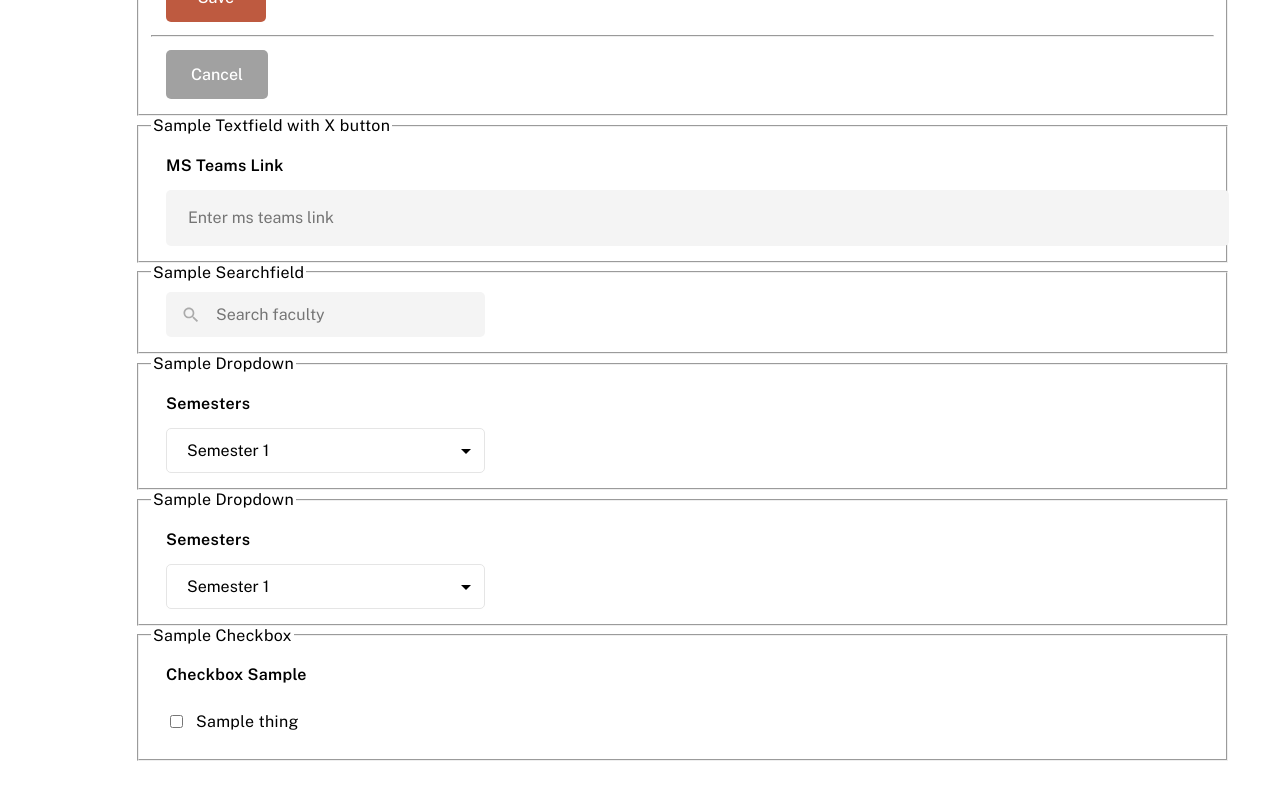
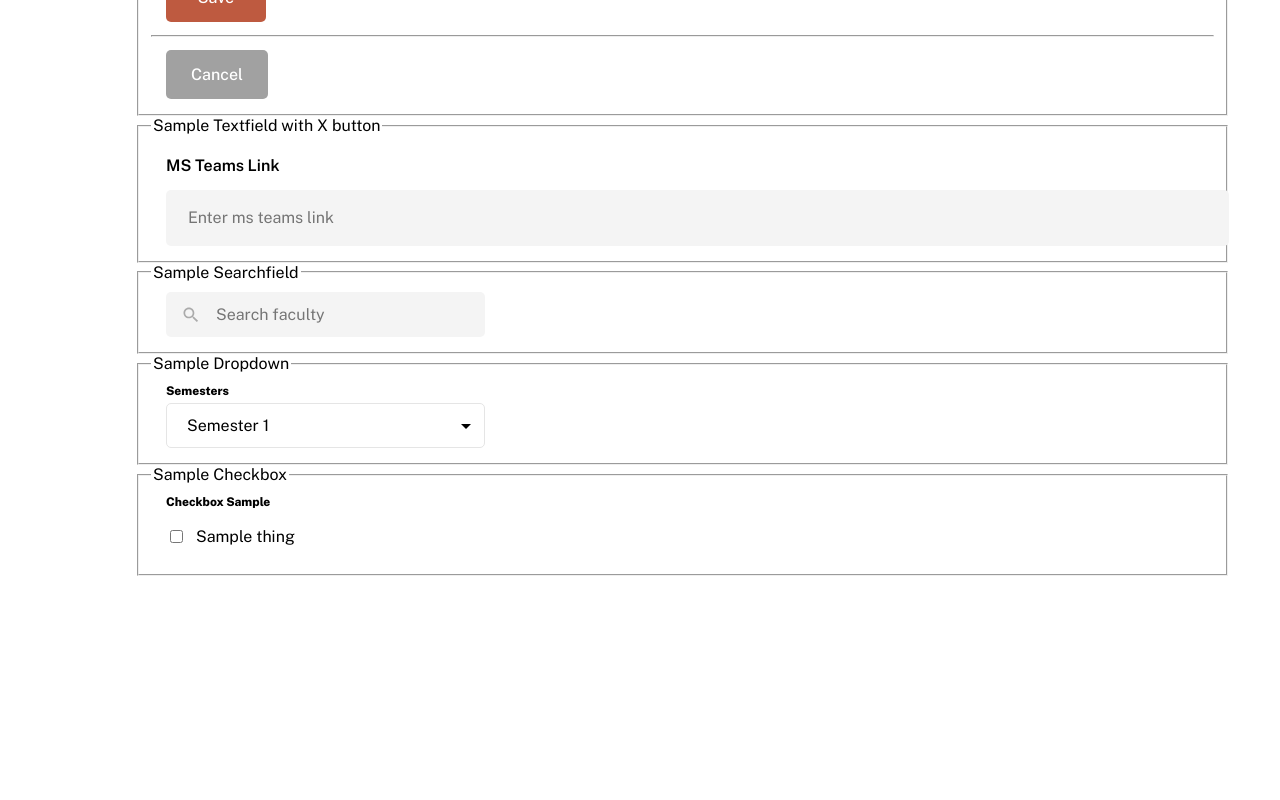
Before and after one commit to eroldramos/wfarproject, a React (Create React App) app in the folder frontend/: page /sample in a window 1280 px wide. Shown: the part 826-1626 px from the top of the page. After the commit the page ends 1452 px from the top, so only its background shows below. Built offline with nearby package versions, Linux system fonts and the light colour scheme.

Commit message:
Remove width and height property and switched to size and type

```diff
--- a/frontend/src/components/Sample/Sample.js
+++ b/frontend/src/components/Sample/Sample.js
@@ -1,7 +1,7 @@
 import { Fragment, useState } from "react";
 import TextField from "../UI/FormControl/InputField/TextField";
 import DateField from "../UI/FormControl/InputField/DateField";
-import SearchField from "../UI/FormControl/InputField/SearchField";
+import SearchField from "../UI/FormControl/SearchField/SearchField";
 import DropdownField from "../UI/FormControl/DropdownField/DropdownField";
 import Button from "../UI/FormControl/Button/Button";
 import Checkbox from "../UI/FormControl/Checkbox/Checkbox";
@@ -171,8 +171,8 @@ function Sample() {
                     labelName="search"
                     inputName="search"
                     placeholder="Search faculty"
-                    width="rg"
-                    height="th" /*th - table height; fh - form height*/
+                    size="rg"
+                    type="filter"
                 />
 
             </fieldset>
@@ -185,23 +185,8 @@ function Sample() {
                     labelName="Semesters"
                     onChange={myFunction}
                     options={SAMPLE_OPTIONS}
-                    width="rg"
-                    height="th" /*th - table height; fh - form height*/
-                />
-
-            </fieldset>
-
-
-            <fieldset>
-                <legend>Sample Dropdown</legend>
-                <DropdownField
-                    id="sample"
-                    name="sample"
-                    labelName="Semesters"
-                    onChange={myFunction}
-                    options={SAMPLE_OPTIONS}
-                    width="rg"
-                    height="th" /*th - table height; fh - form height*/
+                    size="rg"
+                    type="filter"
                 />
 
             </fieldset>
@@ -215,6 +200,7 @@ function Sample() {
                     label="Checkbox Sample"
                     labelName="Sample thing"
                     onChange={myFunctionCheckbox}
+                    type="filter"
                 />
 
             </fieldset>
--- a/frontend/src/components/UI/FormControl/Checkbox/Checkbox.js
+++ b/frontend/src/components/UI/FormControl/Checkbox/Checkbox.js
@@ -2,7 +2,7 @@ import styles from './Checkbox.module.css';
 
 const DropdownField = (props) => {
     return (
-        <div className={styles["form-control"]}>
+        <div className={styles["form-control"] + " " + styles[props.type]}>
             <label className={styles["title"]}>{props.label}</label>
             <div className={styles["container"]}>
                 <input id={props.id} type="checkbox" value={props.value} onChange={props.onChange} />
--- a/frontend/src/components/UI/FormControl/Checkbox/Checkbox.module.css
+++ b/frontend/src/components/UI/FormControl/Checkbox/Checkbox.module.css
@@ -6,9 +6,9 @@
 
 .form-control .title {
     font-style: normal;
-    font-weight: 600;
-    font-size: 1em;
-    margin: 15px 0;
+    font-weight: 800;
+    font-size: .75em;
+    margin: 5px 0;
     display: block;
 }
 
@@ -23,6 +23,18 @@
     font-weight: 400;
 }
 
+.form-control.filter .title {
+    font-weight: 800;
+    font-size: .75em;
+    margin: 5px 0;
+}
+
+.form-control.form .title {
+    font-weight: 600;
+    font-size: 1em;
+    margin: 15px 0;
+}
+
 @media only screen and (max-width: 768px) {
     .form-control {
         width: 100% !important;
--- a/frontend/src/components/UI/FormControl/DropdownField/DropdownField.js
+++ b/frontend/src/components/UI/FormControl/DropdownField/DropdownField.js
@@ -2,7 +2,7 @@ import styles from './DropdownField.module.css';
 
 const DropdownField = (props) => {
     return (
-        <div className={styles["form-control"] + " " + styles[props.width] + " " + styles[props.height]}>
+        <div className={styles["form-control"] + " " + styles[props.type] + " " + styles[props.size]}>
             <label htmlFor={props.id}>{props.labelName}</label>
             <select className={styles["form-control"]} onChange={props.onChange}>
                 {props.options.map(option => {
--- a/frontend/src/components/UI/FormControl/DropdownField/DropdownField.module.css
+++ b/frontend/src/components/UI/FormControl/DropdownField/DropdownField.module.css
@@ -18,9 +18,21 @@
 
 .form-control label {
     font-style: normal;
+    font-weight: 800;
+    font-size: .75em;
+    margin: 15px 0;
+    display: block;
+}
+
+.form-control.filter label {
+    font-weight: 800;
+    font-size: .75em;
+    margin: 5px 0;
+}
+
+.form-control.form label {
     font-weight: 600;
     font-size: 1em;
-    display: block;
     margin: 15px 0;
 }
 
@@ -57,12 +69,12 @@
     box-shadow: 0px 0px 15px rgba(0, 0, 0, 0.05);
 }
 
-.form-control.th select {
+.form-control.filter select {
     height: 45px;
     background-position-y: 10px;
 }
 
-.form-control.fh select {
+.form-control.form select {
     height: 56px;
     background-position-y: 16px;
 }
--- a/frontend/src/components/UI/FormControl/InputField/SearchField.js
+++ b/frontend/src/components/UI/FormControl/SearchField/SearchField.js
@@ -2,7 +2,7 @@ import styles from "./SearchField.module.css";
 
 const SearchField = (props) => {
     return (
-        <div className={styles['form-control'] + " " + styles[props.width] + " " + styles[props.height]}>
+        <div className={styles["form-control"] + " " + styles[props.type] + " " + styles[props.size]}>
             <svg width="20" height="20" viewBox="0 0 20 20" fill="none" xmlns="http://www.w3.org/2000/svg">
                 <path d="M12.9167 11.6667H12.2583L12.025 11.4417C12.8417 10.4917 13.3333 9.25833 13.3333 7.91667C13.3333 4.925 10.9083 2.5 7.91667 2.5C4.925 2.5 2.5 4.925 2.5 7.91667C2.5 10.9083 4.925 13.3333 7.91667 13.3333C9.25833 13.3333 10.4917 12.8417 11.4417 12.025L11.6667 12.2583V12.9167L15.8333 17.075L17.075 15.8333L12.9167 11.6667ZM7.91667 11.6667C5.84167 11.6667 4.16667 9.99167 4.16667 7.91667C4.16667 5.84167 5.84167 4.16667 7.91667 4.16667C9.99167 4.16667 11.6667 5.84167 11.6667 7.91667C11.6667 9.99167 9.99167 11.6667 7.91667 11.6667Z" fill="#AAAAAA" />
             </svg>
--- a/frontend/src/components/UI/FormControl/InputField/SearchField.module.css
+++ b/frontend/src/components/UI/FormControl/SearchField/SearchField.module.css
@@ -32,11 +32,11 @@
     transition: .05s linear;
 }
 
-.form-control.th input {
+.form-control.filter input {
     height: 45px;
 }
 
-.form-control.fh input {
+.form-control.table input {
     height: 56px;
 }
 
--- a/frontend/src/index.css
+++ b/frontend/src/index.css
@@ -7,7 +7,6 @@
 
 html {
   font-style: normal;
-  letter-spacing: .02em;
 }
 
 body {
```
